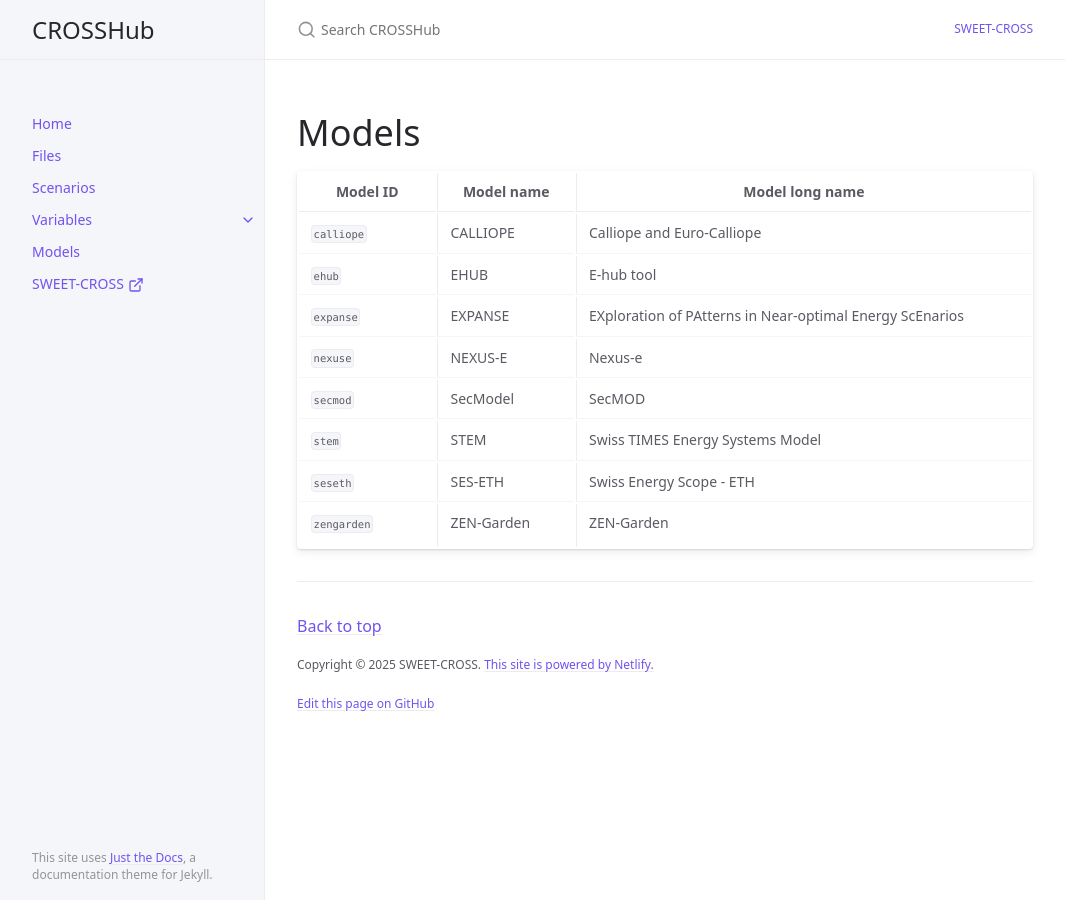
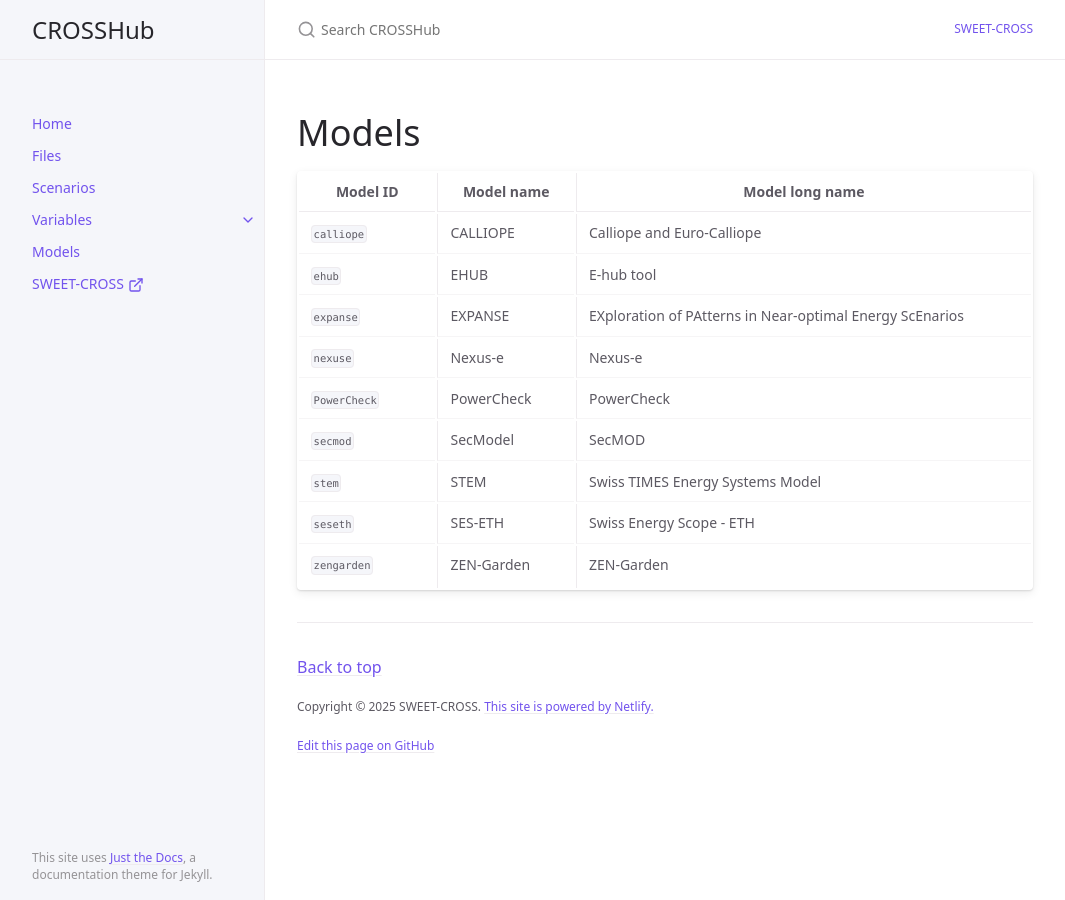
Before and after one commit to sweet-cross/data-model, a Jekyll site: the page built from docs/models.md, in a window 1280 px wide. Shown: the whole page, without its empty margins (107-1172 px from the left). Built offline with Jekyll 4.4.1, drawn with Linux system fonts in a browser that asks for light colours; cached includes are drawn as plain includes.

Commit message:
include PowerCheck

```diff
--- a/docs/models.md
+++ b/docs/models.md
@@ -11,7 +11,8 @@ nav_order: 4
 | `calliope`|	CALLIOPE	| Calliope and Euro-Calliope|
 | `ehub`|	EHUB|	E-hub tool|
 | `expanse`|	EXPANSE	| EXploration of PAtterns in Near-optimal Energy ScEnarios|
-| `nexuse`|	NEXUS-E	|Nexus-e|
+| `nexuse`|	Nexus-e	|Nexus-e|
+| `PowerCheck`|	PowerCheck	|PowerCheck|
 | `secmod`|	SecModel|	SecMOD|
 | `stem`|	STEM|	Swiss TIMES Energy Systems Model|
 | `seseth`|	SES-ETH	|Swiss Energy Scope - ETH|
```
